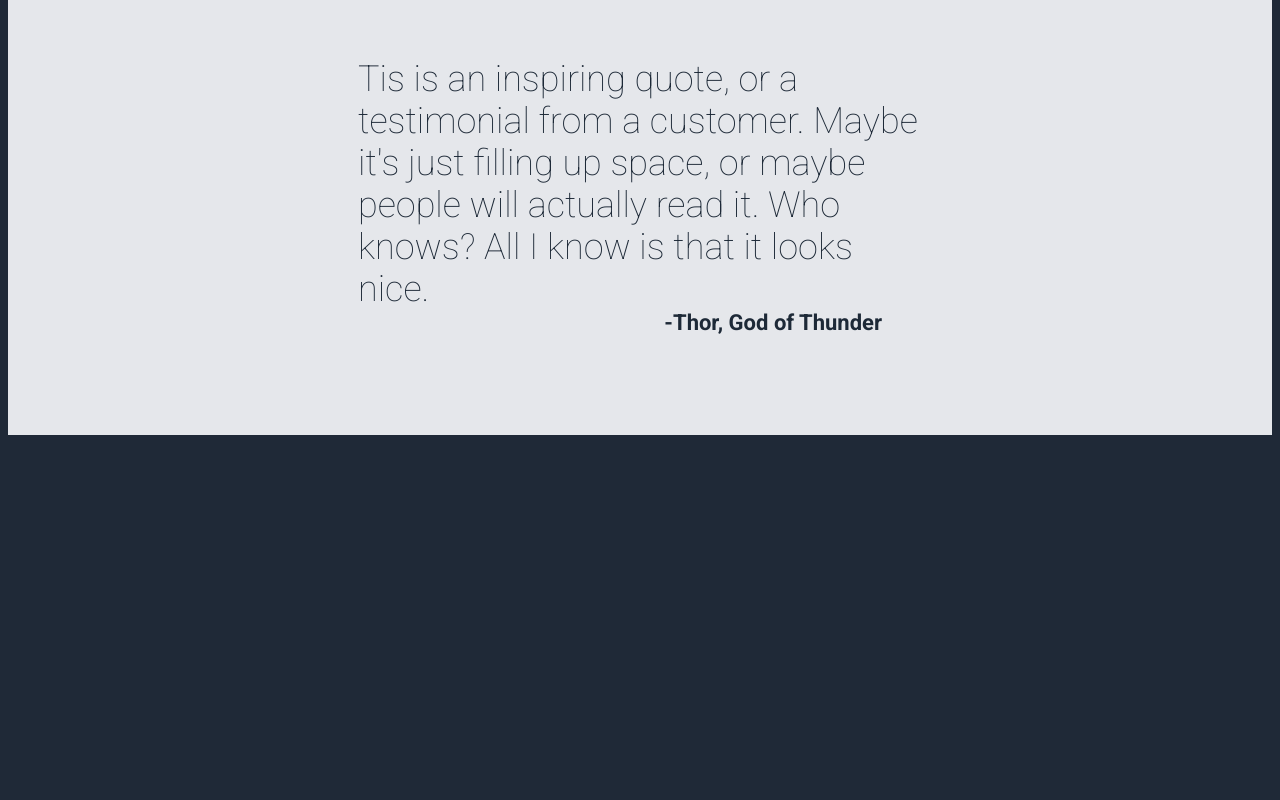
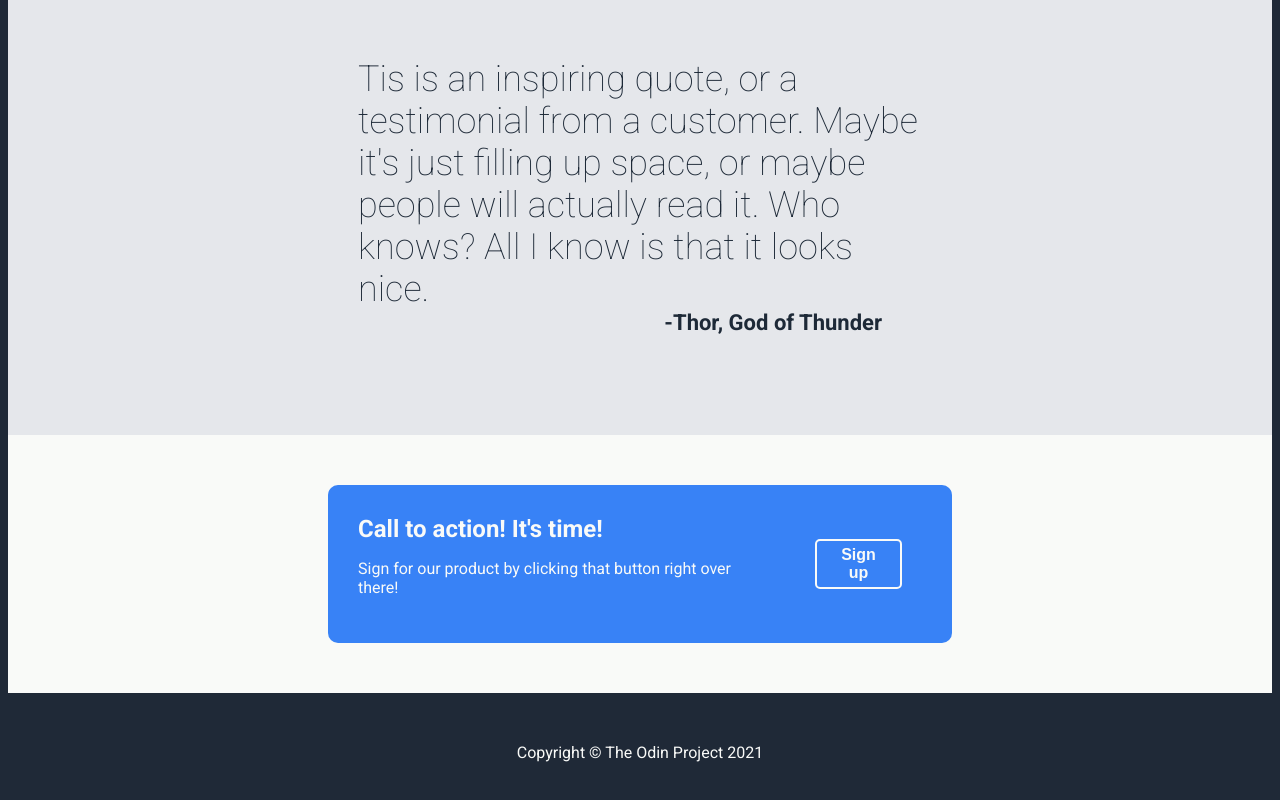
Before and after one commit to Dragos-NH/OdinProject-LandingPage, a plain HTML site: page index.html in a window 1280 px wide. Shown: the part 1034-1834 px from the top of the page. Before the commit the page ends 1477 px from the top, so only its background shows below. Drawn offline with Linux system fonts and the light colour scheme.

Commit message:
The project is done
I finished the project, i will optilise it now

```diff
--- a/index.html
+++ b/index.html
@@ -56,6 +56,19 @@
             <p class="quote">Tis is an inspiring quote, or a testimonial from a customer. Maybe it's just filling up space, or maybe people will actually read it. Who knows? All I know is that it looks nice.</p>
             <p class="quote-autor">-Thor, God of Thunder</p>
         </div>
+
+        <div class="call-to-action">
+            <div class="cta">
+                <div class="cta-txt-container">
+                    <h2 class="cta-header">Call to action! It's time!</h2>
+                    <p>Sign for our product by clicking that button right over there!</p>
+                </div>
+                <button class="cta-btn">Sign up</button>
+            </div>
+        </div>
     </main>
+    <footer>
+        <p class="footer-txt">Copyright &copy; The Odin Project 2021</p>
+    </footer>
 </body>
 </html>
--- a/style.css
+++ b/style.css
@@ -147,3 +147,47 @@ body{
     font-size: 22px;
     font-weight: bold;
 }
+
+/* ********* Call to action ********* */
+
+.call-to-action{
+    background-color: var(--header-logo-txt);
+    margin: 0;
+    padding: 30px 300px;
+}
+
+.cta{
+    display: flex;
+    align-items: center;
+    justify-content: center;
+    background-color: var(--btn-color);
+    border-radius: 10px;
+    margin: 20px;
+}
+
+.cta-txt-container{
+    margin: 30px;
+}
+
+.cta-header{
+    margin: 0;
+}
+
+.cta-btn{
+    margin: 50px;
+    padding: 5px 15px;
+    background-color: var(--btn-color);
+    color: var(--header-logo-txt);
+    border: 2px solid var(--header-logo-txt);
+    border-radius: 5px;
+    font-size: 16px;
+    font-weight: bold;
+}
+
+
+/* ********* Footer ********* */
+
+.footer-txt{
+    text-align: center;
+    margin: 50px;
+}
```
